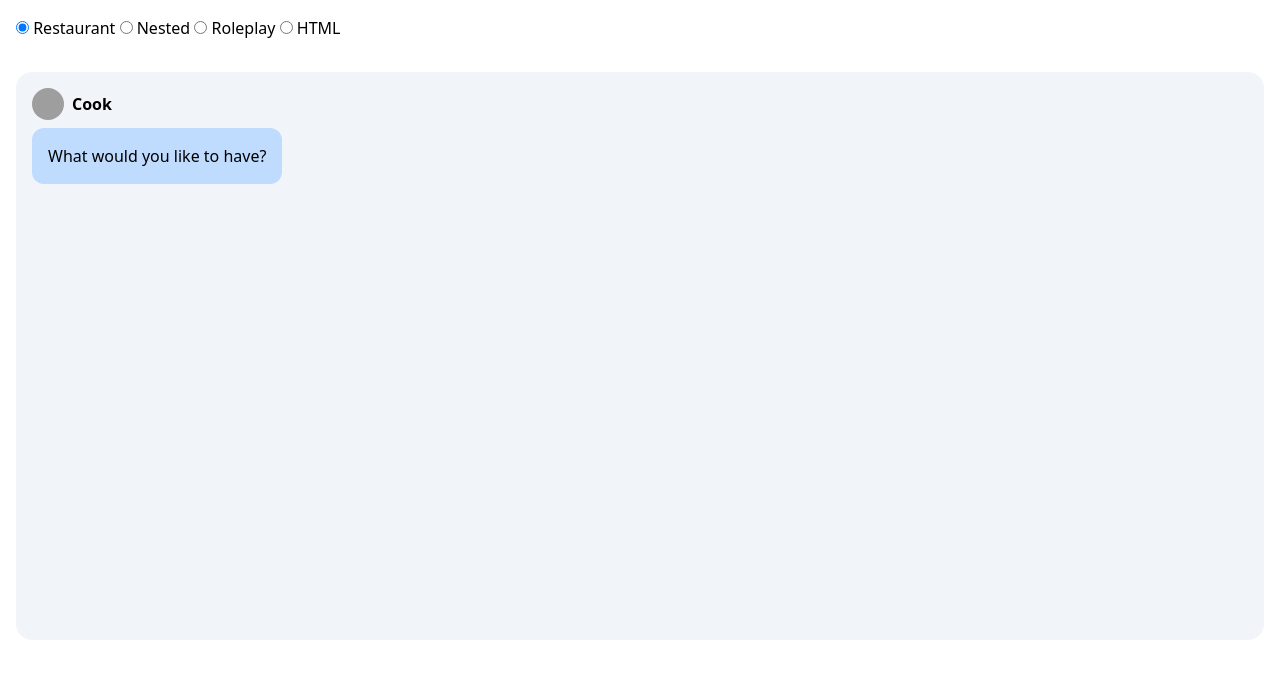
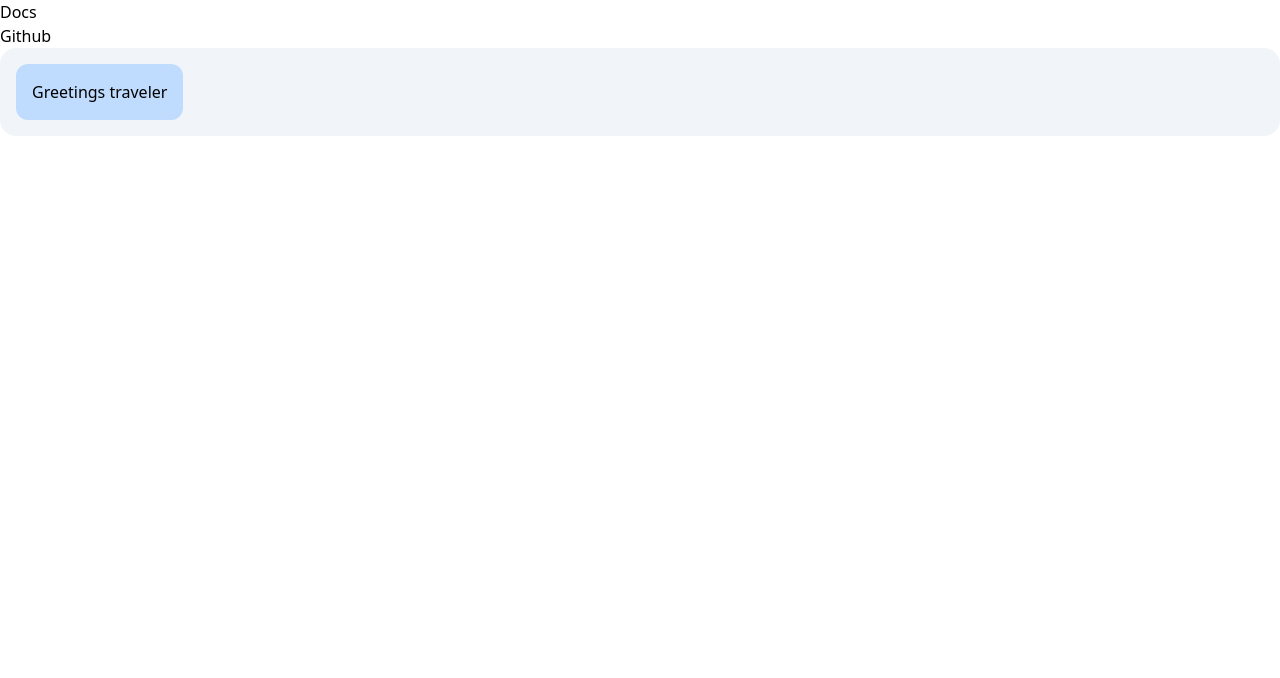
Before and after one commit to KutayGuler/svelte-dialogue-tree, a SvelteKit app: page / in a window 1280 px wide. Shown: the top 678 px of the page. Built offline with nearby package versions, Linux system fonts and the light colour scheme; grey boxes are pictures that could not be loaded.

Commit message:
not feeling like it

```diff
--- a/src/lib/TextRenderer.svelte
+++ b/src/lib/TextRenderer.svelte
@@ -15,7 +15,6 @@
   export let npcInOptions: TransitionParams;
 </script>
 
-<!-- TODO: export classes -->
 <div class="flex flex-col gap-2" in:npcIn={npcInOptions}>
   {#if characters && characterID}
     {@const { name, avatarURL } = characters[characterID]}
--- a/src/routes/+layout.svelte
+++ b/src/routes/+layout.svelte
@@ -1,5 +1,21 @@
 <script>
   import "../lib/lib.css";
+
+  const links = [
+    { title: "Docs", href: "/docs" },
+    {
+      title: "Github",
+      href: "https://github.com/KutayGuler/svelte-dialogue-tree",
+    },
+  ];
 </script>
 
+<header>
+  <ul>
+    {#each links as link}
+      <li><a href={link.href}>{link.title}</a></li>
+    {/each}
+  </ul>
+</header>
+
 <slot><!-- optional fallback --></slot>
--- a/src/routes/+page.svelte
+++ b/src/routes/+page.svelte
@@ -1,61 +1,22 @@
 <script lang="ts">
-  import Restaurant from "./Restaurant.svelte";
-  import Nested from "./Nested.svelte";
-  import Roleplay from "./Roleplay.svelte";
-  import Html from "./Html.svelte";
-  let currentExample = "restaurant";
+  import Dialogue from "$lib/Dialogue.svelte";
+
+  const dialogue = {
+    tree: {
+      start: [
+        "Greetings traveler",
+        "Where would you like to visit next?",
+        [
+          {
+            label: "Go to docs",
+            text: "I would like to make an order",
+            next: "start",
+          },
+          { label: "Visit Github", text: "**You leave**", next: [] },
+        ],
+      ],
+    },
+  };
 </script>
 
-<div class="p-4">
-  <label>
-    <input
-      type="radio"
-      bind:group={currentExample}
-      name="examples"
-      value="restaurant"
-    />
-    Restaurant
-  </label>
-
-  <label>
-    <input
-      type="radio"
-      bind:group={currentExample}
-      name="examples"
-      value="nested"
-    />
-    Nested
-  </label>
-
-  <label>
-    <input
-      type="radio"
-      bind:group={currentExample}
-      name="examples"
-      value="roleplay"
-    />
-    Roleplay
-  </label>
-
-  <label>
-    <input
-      type="radio"
-      bind:group={currentExample}
-      name="examples"
-      value="html"
-    />
-    HTML
-  </label>
-</div>
-
-<main class="w-full h-[600px] flex items-start justify-center p-4">
-  {#if currentExample == "restaurant"}
-    <Restaurant />
-  {:else if currentExample == "nested"}
-    <Nested />
-  {:else if currentExample == "roleplay"}
-    <Roleplay />
-  {:else if currentExample == "html"}
-    <Html />
-  {/if}
-</main>
+<Dialogue {dialogue} />
--- /dev/null
+++ b/src/routes/examples/+page.svelte
@@ -0,0 +1,61 @@
+<script lang="ts">
+  import Restaurant from "./Restaurant.svelte";
+  import Nested from "./Nested.svelte";
+  import Roleplay from "./Roleplay.svelte";
+  import Html from "./Html.svelte";
+  let currentExample = "restaurant";
+</script>
+
+<div class="p-4">
+  <label>
+    <input
+      type="radio"
+      bind:group={currentExample}
+      name="examples"
+      value="restaurant"
+    />
+    Restaurant
+  </label>
+
+  <label>
+    <input
+      type="radio"
+      bind:group={currentExample}
+      name="examples"
+      value="nested"
+    />
+    Nested
+  </label>
+
+  <label>
+    <input
+      type="radio"
+      bind:group={currentExample}
+      name="examples"
+      value="roleplay"
+    />
+    Roleplay
+  </label>
+
+  <label>
+    <input
+      type="radio"
+      bind:group={currentExample}
+      name="examples"
+      value="html"
+    />
+    HTML
+  </label>
+</div>
+
+<main class="w-full h-[600px] flex items-start justify-center p-4">
+  {#if currentExample == "restaurant"}
+    <Restaurant />
+  {:else if currentExample == "nested"}
+    <Nested />
+  {:else if currentExample == "roleplay"}
+    <Roleplay />
+  {:else if currentExample == "html"}
+    <Html />
+  {/if}
+</main>
--- a/src/routes/Html.svelte
+++ b/src/routes/examples/Html.svelte
@@ -13,4 +13,4 @@
   };
 </script>
 
-<Dialogue {dialogue} on:dialogueEnd={() => console.log("dialogue ended")} />
+<Dialogue {dialogue} on:dialogueEnd={() => alert("dialogue ended")} />
--- a/src/routes/Nested.svelte
+++ b/src/routes/examples/Nested.svelte
@@ -1,6 +1,6 @@
 <script lang="ts">
   import Dialogue from "$lib/Dialogue.svelte";
-  import type { DialogueData } from "../lib/types";
+  import type { DialogueData } from "$lib/types";
 
   type BranchKey = "start";
 
@@ -75,4 +75,4 @@
   };
 </script>
 
-<Dialogue {dialogue} on:dialogueEnd={() => console.log("dialogue ended")} />
+<Dialogue {dialogue} on:dialogueEnd={() => alert("dialogue ended")} />
--- a/src/routes/Restaurant.svelte
+++ b/src/routes/examples/Restaurant.svelte
@@ -1,6 +1,6 @@
 <script lang="ts">
-  import type { Choice, DialogueData } from "../lib/types";
-  import Dialogue from "../lib/Dialogue.svelte";
+  import type { Choice, DialogueData } from "$lib/types";
+  import Dialogue from "$lib/Dialogue.svelte";
 
   let menu = ["🥧", "🍕", "🥣", "🍔"];
   let inventory = ["🥧"]; // "🍕", "🥣", "🍔"
@@ -83,4 +83,4 @@
   };
 </script>
 
-<Dialogue {dialogue} on:dialogueEnd={() => console.log("dialogue ended")} />
+<Dialogue {dialogue} on:dialogueEnd={() => alert("dialogue ended")} />
--- a/src/routes/Roleplay.svelte
+++ b/src/routes/examples/Roleplay.svelte
@@ -21,7 +21,7 @@
 
 <Dialogue
   {dialogue}
-  on:dialogueEnd={() => console.log("dialogue ended")}
+  on:dialogueEnd={() => alert("dialogue ended")}
   on:componentEvent={(e) => console.log(e)}
   on:componentEnd={(e) => {
     diceResult = e.detail.result;
```
Also changed, not shown: src/lib/VirtualNovelDialogue.svelte (deleted), src/routes/docs/+layout.svelte (added), src/routes/docs/schema/+page.svelte (added), src/routes/examples/DiceRoll.svelte (renamed from src/routes/DiceRoll.svelte).
